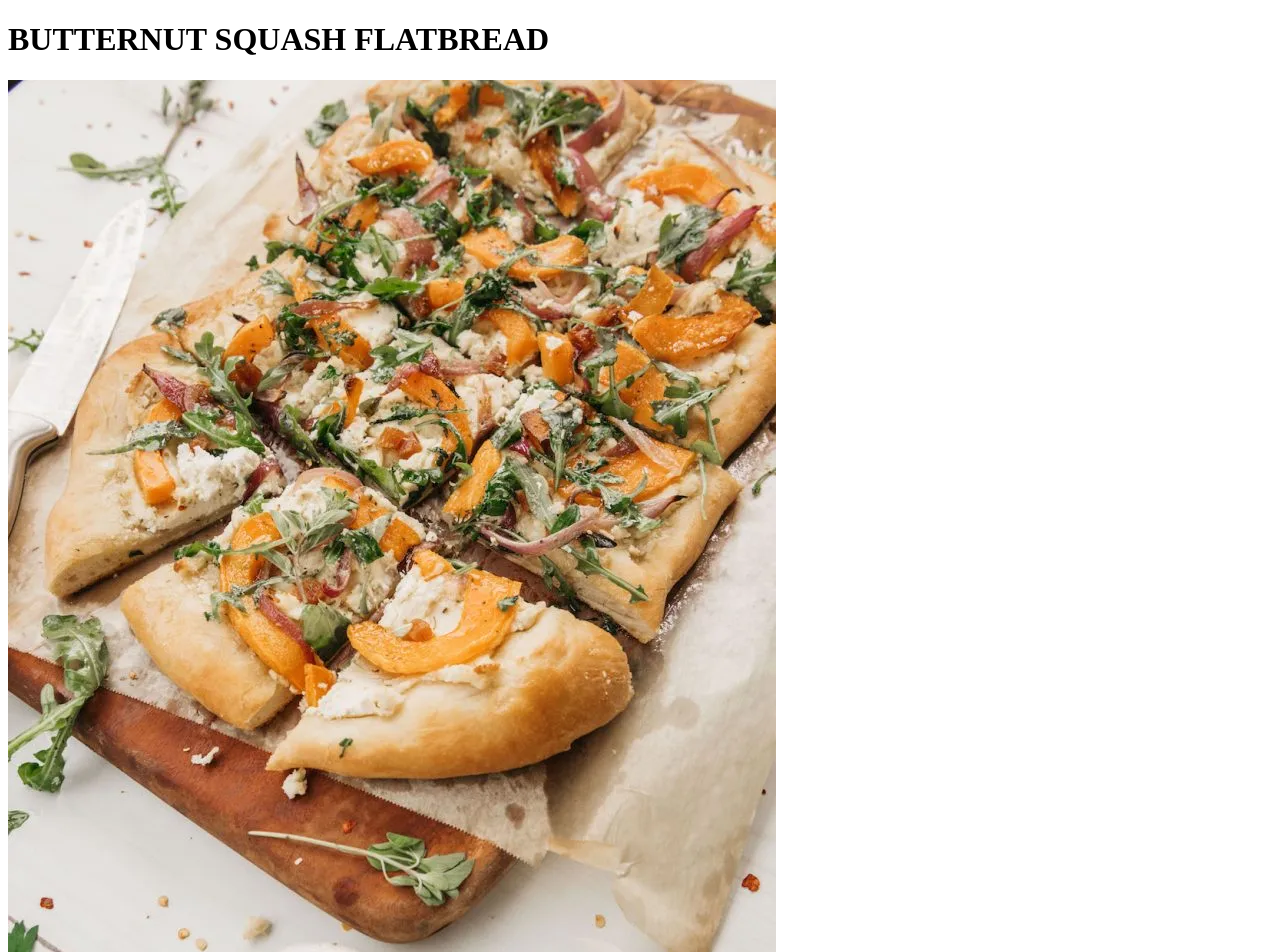
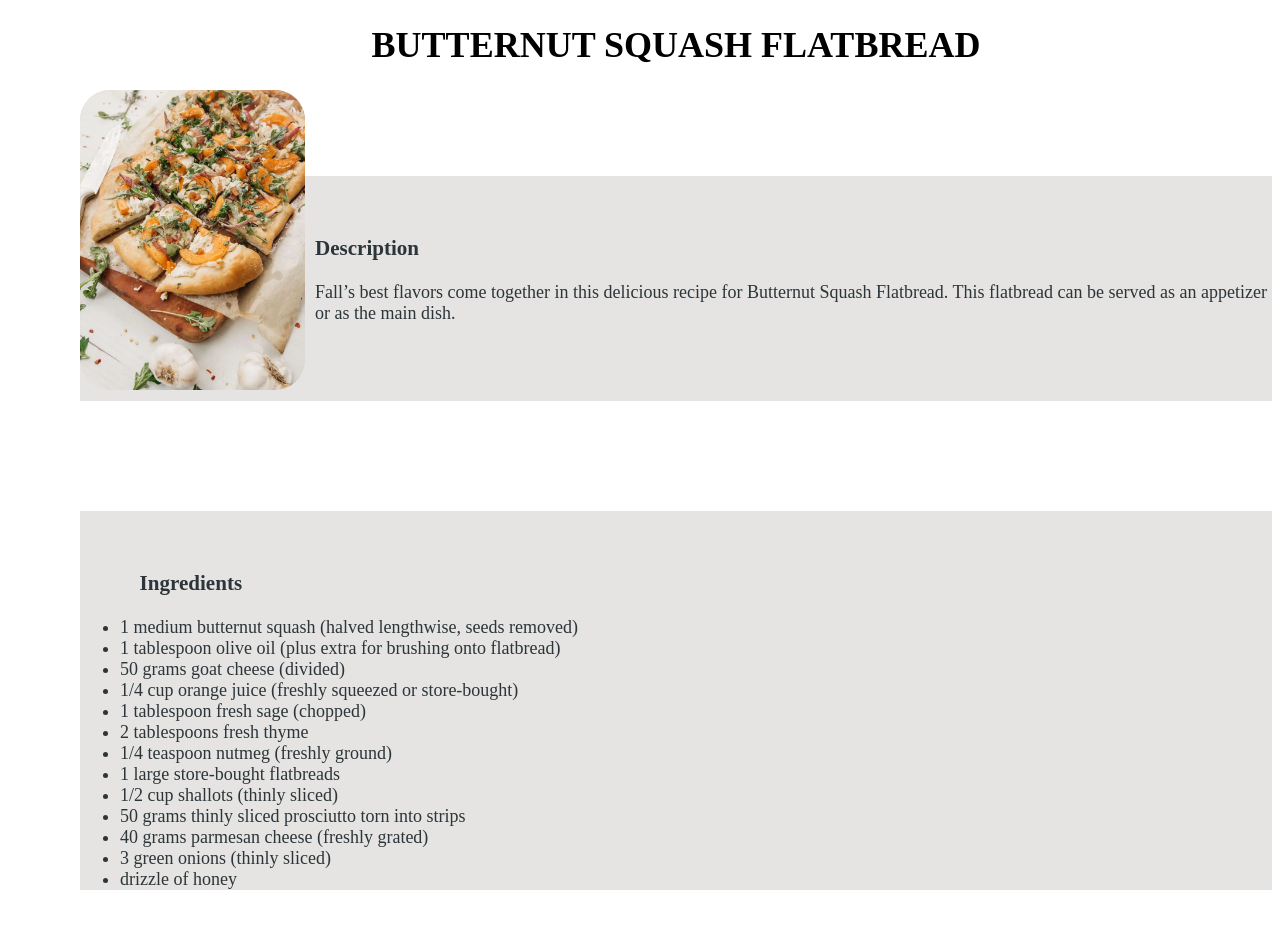
Before and after one commit to yacine-bkf/odin-recipes, a plain HTML site: page recipes/BUTTERNUT-SQUASH-FLATBREAD.html in a window 1280 px wide. Shown: the top 952 px of the page. Drawn offline with Linux system fonts and the light colour scheme.

Commit message:
styling the pages

```diff
--- a/recipes/BUTTERNUT-SQUASH-FLATBREAD.html
+++ b/recipes/BUTTERNUT-SQUASH-FLATBREAD.html
@@ -3,15 +3,21 @@
 <head>
     <meta charset="UTF-8">
     <meta name="viewport" content="width=device-width, initial-scale=1.0">
+    <link rel="stylesheet" href="style.css">
     <title>BUTTERNUT SQUASH FLATBREAD</title>
 </head>
 <body>
-    <h1>BUTTERNUT SQUASH FLATBREAD</h1>
+    <h1 style="text-align: center;">BUTTERNUT SQUASH FLATBREAD</h1>
+    <div class="wrap">
     <img src="BSF.webp" alt="picture of the dish">
+    </div>
+    <div class="text d">
     <h3>Description</h3>
     <p>
         Fall’s best flavors come together in this delicious recipe for Butternut Squash Flatbread. This flatbread can be served as an appetizer or as the main dish.
     </p>
+    </div>
+    <div class="text">
     <h3>Ingredients</h3>
     <ul>
         <li>1 medium butternut squash (halved lengthwise, seeds removed)</li>
@@ -27,8 +33,8 @@
                                                 <li>40 grams parmesan cheese (freshly grated)</li>
                                                     <li>3 green onions (thinly sliced)</li>
                                                         <li>drizzle of honey</li>
-</ul>
-
+</ul>   </div>
+<div class="text">
     <h3>Steps</h3>
     <ol>
         <li>Preheat oven to 400 degrees F. Place squash halves cut side up on a rimmed baking sheet and drizzle with 1 tablespoon olive oil and sprinkle with salt and pepper.</li>
@@ -42,7 +48,7 @@
 
 
 
-    </ol>
+    </ol> </div>
 
 
 </body>
--- a/recipes/style.css
+++ b/recipes/style.css
@@ -12,6 +12,7 @@ body{
 }
 img{
     max-width: 300px;
+    max-height: 300px;
     margin-right: 10px;
     background-color: #E5E4E2;
     border-radius: 30px;
```
Also changed, not shown: recipes/tamina.html (+10 -4 lines).
